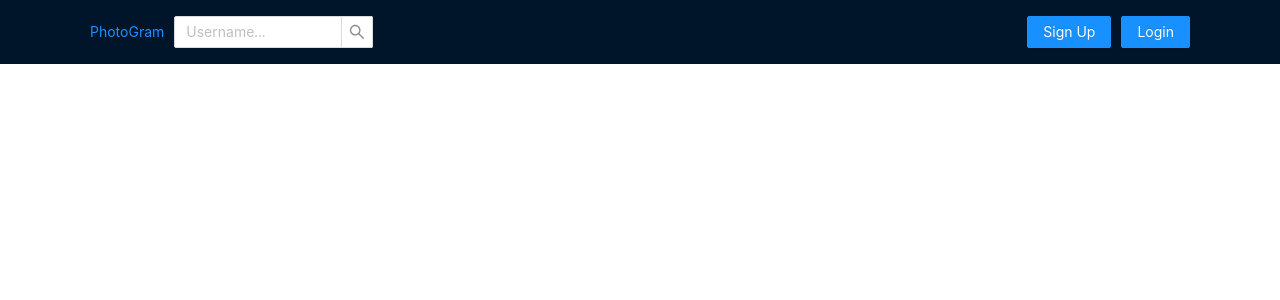
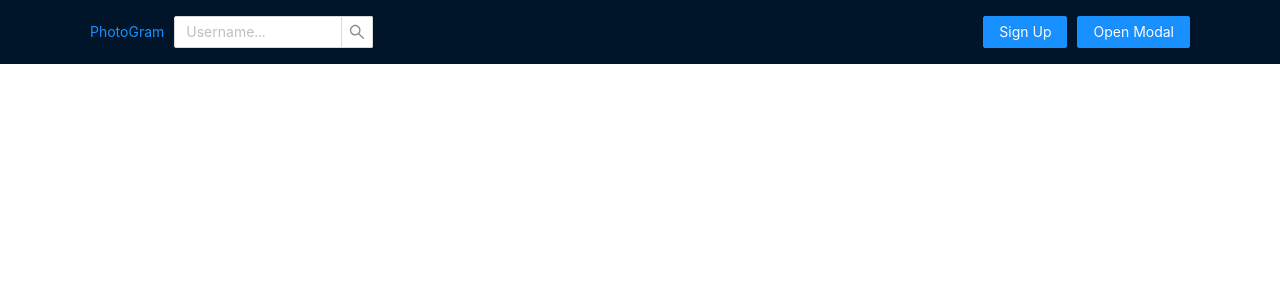
Before and after one commit to Rocklife88/Photogram, a Vue app: page / in a window 1280 px wide. Shown: the top 300 px of the page. Built offline with nearby package versions, Linux system fonts and the light colour scheme.

Commit message:
added navbar

```diff
--- /dev/null
+++ b/src/components/AuthModal.vue
@@ -0,0 +1,28 @@
+<script setup>
+import { ref } from 'vue';
+    const visible = ref(false);
+
+    const showModal = () => {
+      visible.value = true;
+    };
+
+    const handleOk = (e) => {
+      console.log(e);
+      visible.value = false;
+    };
+
+
+
+</script>
+
+
+<template>
+    <div>
+      <AButton type="primary" @click="showModal">Open Modal</AButton>
+      <AModal v-model:visible="visible" title="Basic Modal" @ok="handleOk">
+        <p>Some contents...</p>
+        <p>Some contents...</p>
+        <p>Some contents...</p>
+      </AModal>
+    </div>
+  </template>
--- a/src/components/Nav.vue
+++ b/src/components/Nav.vue
@@ -2,6 +2,7 @@
 import {RouterLink} from "vue-router"
 import {ref} from "vue"
 import Container from "./Container.vue"
+import AuthModal from "./AuthModal.vue"
 
 
 const searchUsername= ref("")
@@ -31,7 +32,7 @@
 
                 <div class="left-content">
                         <AButton type="primary">Sign Up</AButton>
-                        <AButton type="primary">Login</AButton>
+                        <AuthModal/>
 
                 </div>
 
@@ -75,6 +76,13 @@
 
 .left-content button{
         margin-left:10px;
+        margin-right:10px;
+
+}
+
+.left-content{
+        display:flex;
+        align-items:center;
 }
 
 
```
